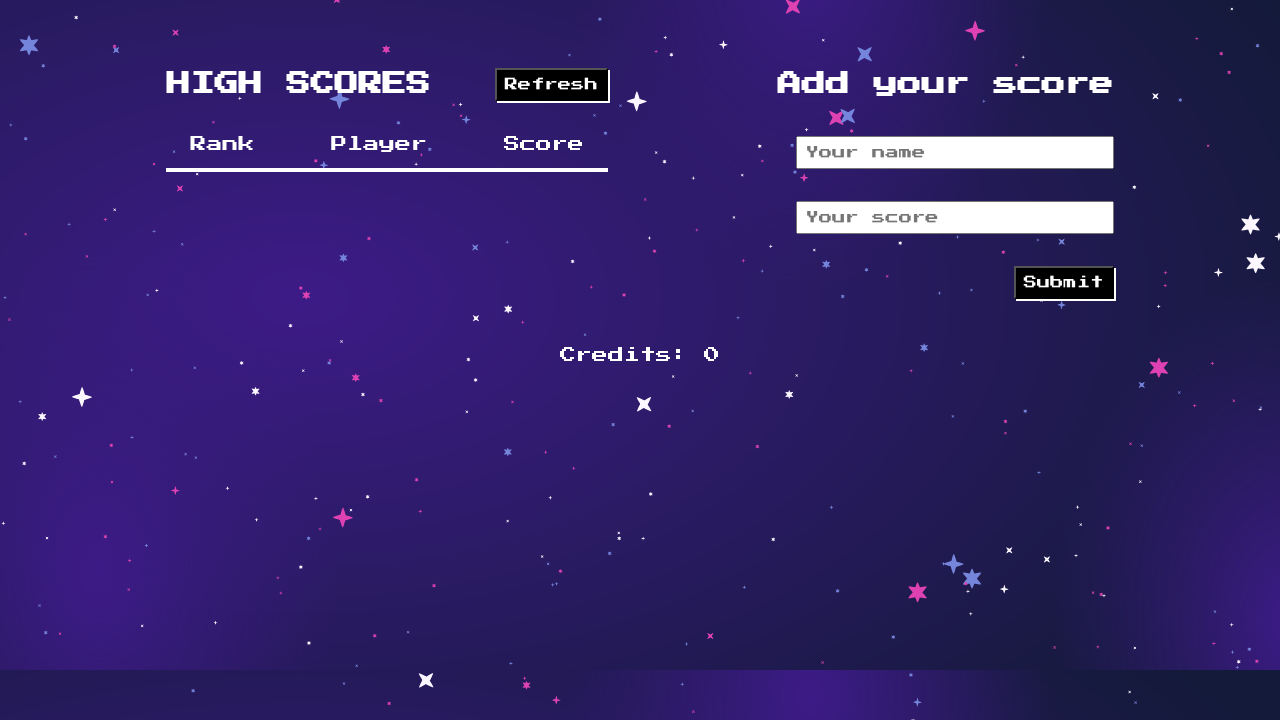
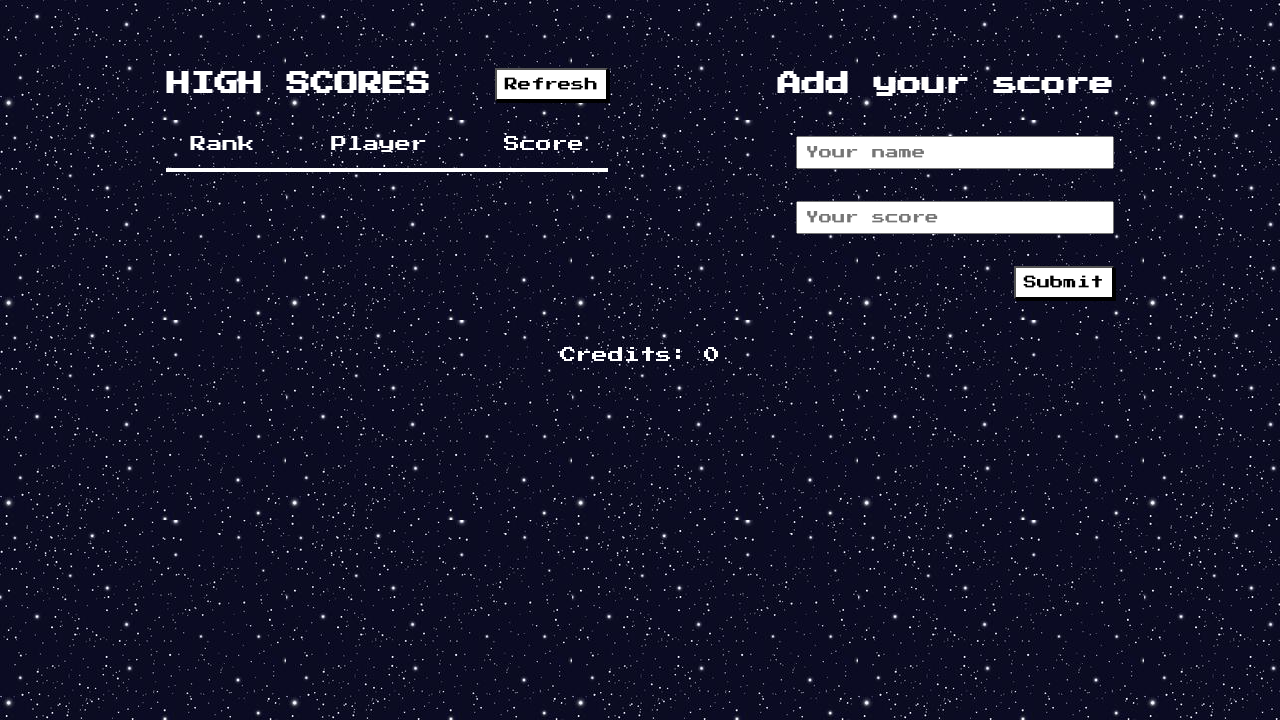
Before and after one commit to smunoz1988/Leaderboard, a website built with webpack: page src/index.html in a window 1280 px wide. Shown: the part 80-800 px from the top of the page. Built offline with nearby package versions, Linux system fonts and the light colour scheme.

Commit message:
update background and buttons stykes

```diff
--- a/src/style.css
+++ b/src/style.css
@@ -6,7 +6,7 @@
 }
 
 body {
-  background-image: url(./assets/background.png);
+  background-image: url(./assets/background1.jpg);
 }
 
 .flex-row {
@@ -47,7 +47,8 @@ h1 {
 #refreshBtn {
   box-shadow: 2px 2px;
   padding: 0.5rem;
-  background-color: black;
+  background-color: white;
+  color: black;
   transition: 0.4s;
   cursor: pointer;
 }
@@ -117,7 +118,8 @@ form {
   box-shadow: 2px 2px;
   padding: 0.5rem;
   margin-top: 1rem;
-  background-color: black;
+  background-color: white;
+  color: black;
   transition: 0.4s;
   cursor: pointer;
 }
```
Also changed, not shown: src/assets/background1.jpg (added).
